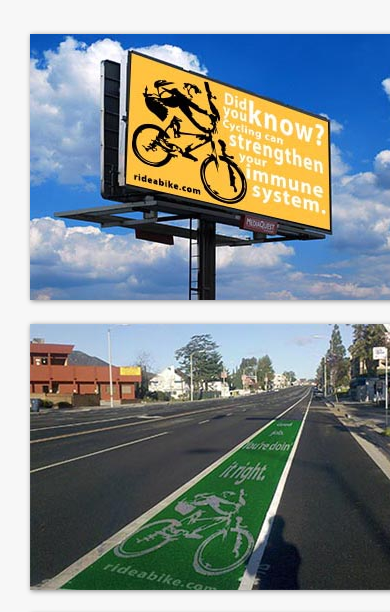
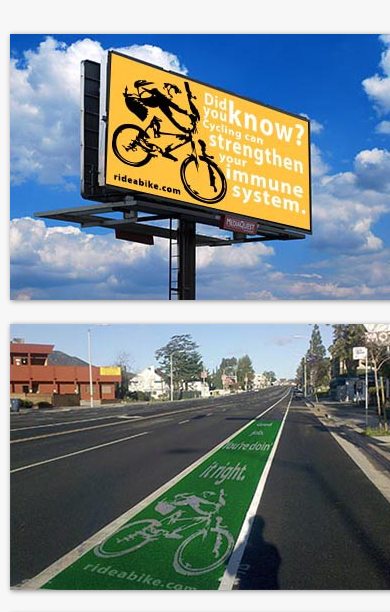
Before and after one commit to aaronmallett/aaronmallett.github.io, a plain HTML site: page gallery.html in a window 390 px wide. Shown: the part 212-824 px from the top of the page. Drawn offline with Linux system fonts and the light colour scheme; a web font is replaced by a local one.

Commit message:
mobile gallery

```diff
--- a/style.css
+++ b/style.css
@@ -549,6 +549,8 @@
 }
 
 }
-@media(max-width: 650px){
-
+@media(max-width: 500px){
+	#gallery {
+		width: 100%;
+	}
 }
```
